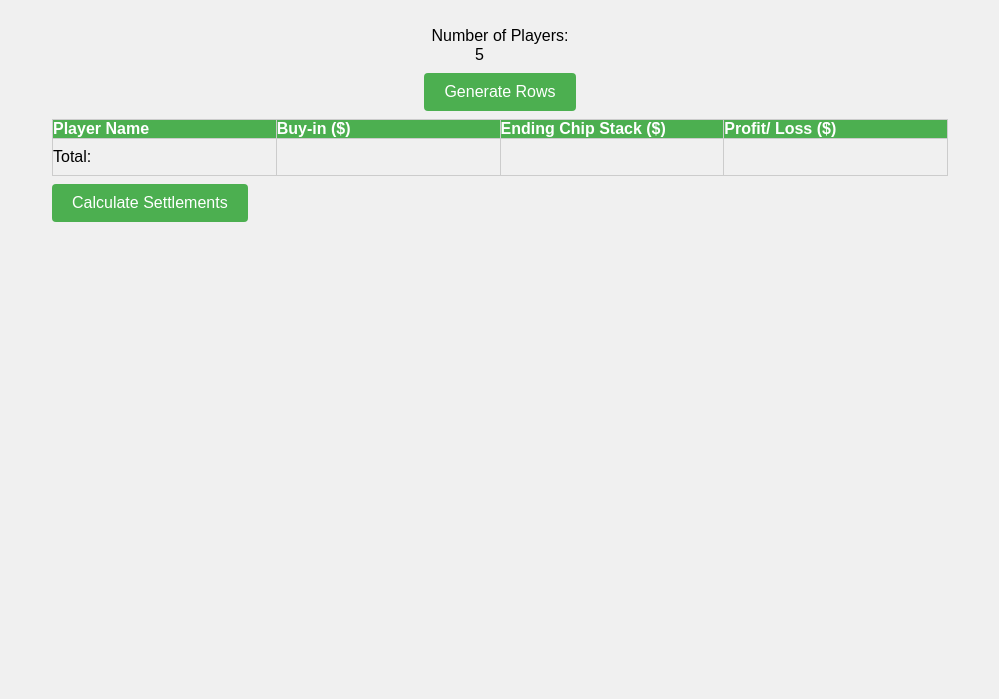
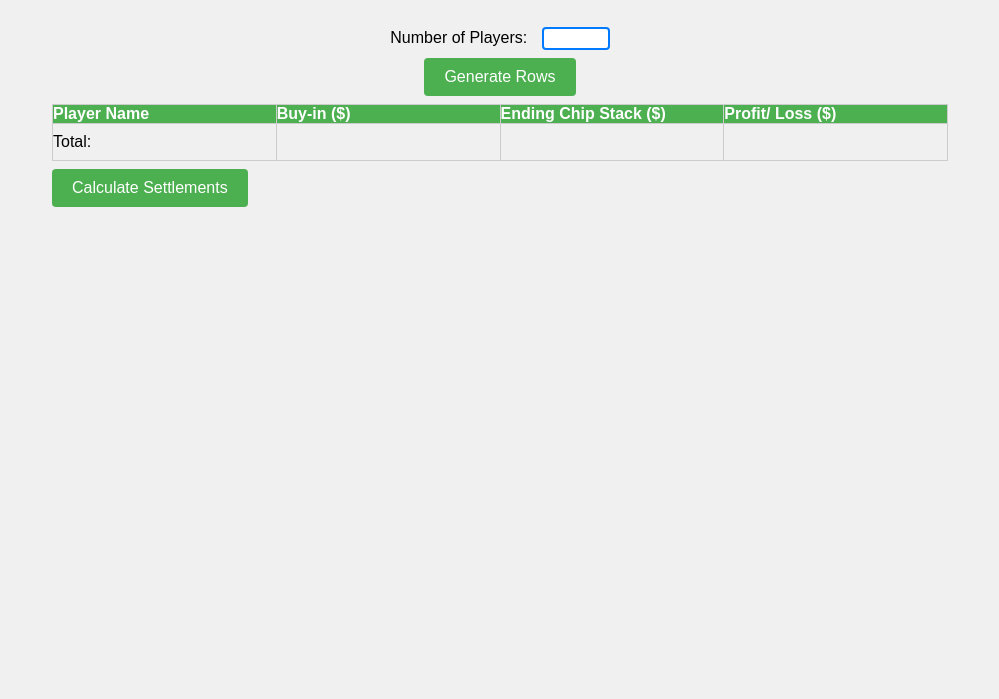
Before and after one commit to pudgypanda01/Settlement-Calculator, a plain HTML site: page index.html in a window 1280 px wide. Shown: the part 101-800 px from the top of the page, without its empty margins (140-1139 px from the left). Drawn offline with Linux system fonts and the light colour scheme.

Commit message:
Update index.html
Placed the number of players and input field on the same row and added a border around the input box

```diff
--- a/index.html
+++ b/index.html
@@ -90,6 +90,14 @@
             background-color: transparent;
         }
 
+        input[type="numberofplayers"]{
+            width: 100%;
+            border: 2px solid #007bff;
+            border-radius: 4px;
+            padding: 2px;
+            text-align: center;
+        }
+
         tr:nth-child(even) {
             background-color: #f2f2f2;
         }
@@ -103,9 +111,11 @@
 <body>
     <h1>Player Settlement Calculator</h1>
     <div class="container">
-        <label for="playerCount">Number of Players:</label>
-        <input type="number" id="playerCount" name="playerCount" min="2" value="5">
-        <button type="button" onclick="generatePlayerRows()">Generate Rows</button>
+        <div class="input-row"
+            <label for="playerCount">Number of Players:</label>
+            <input type="numberofplayers" id="playerCount" name="playerCount">
+        </div>
+            <button type="button" onclick="generatePlayerRows()">Generate Rows</button>
         <form id="settlementForm">
             <table>
                 <thead>
```
